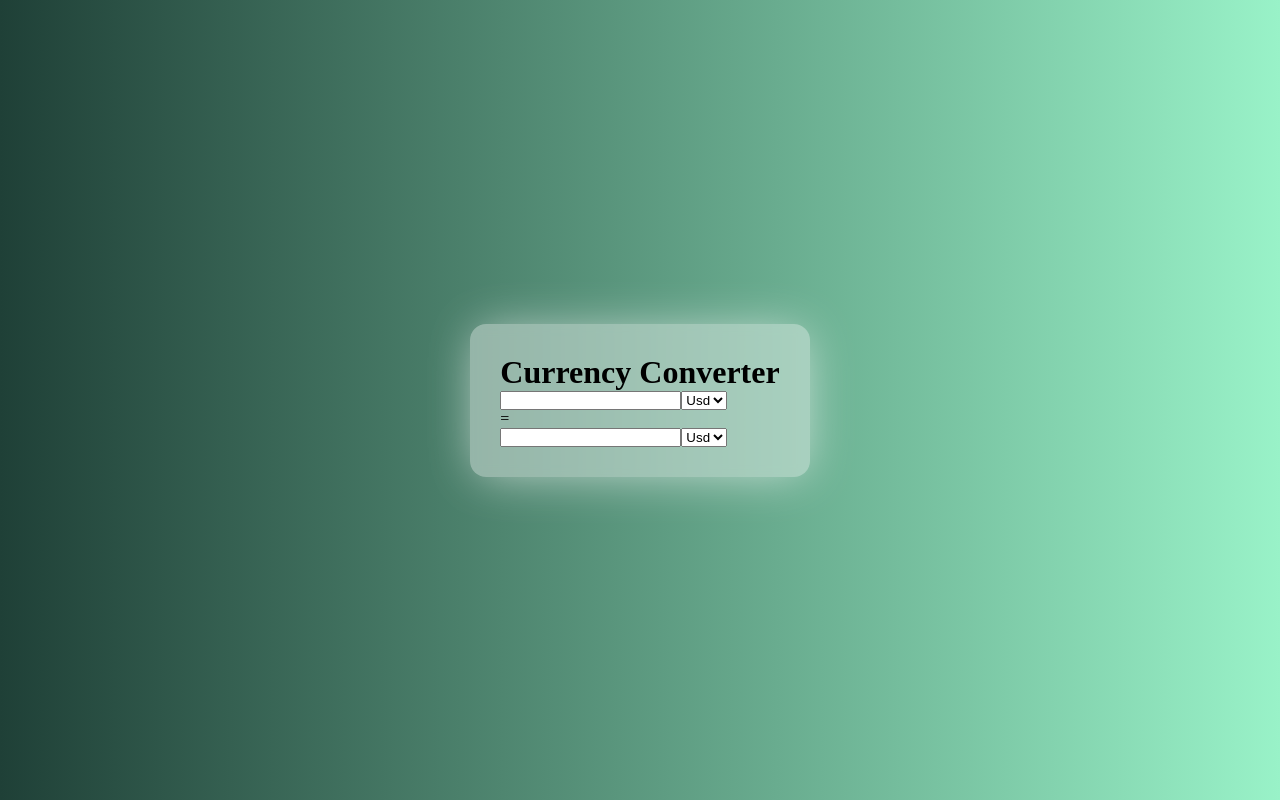
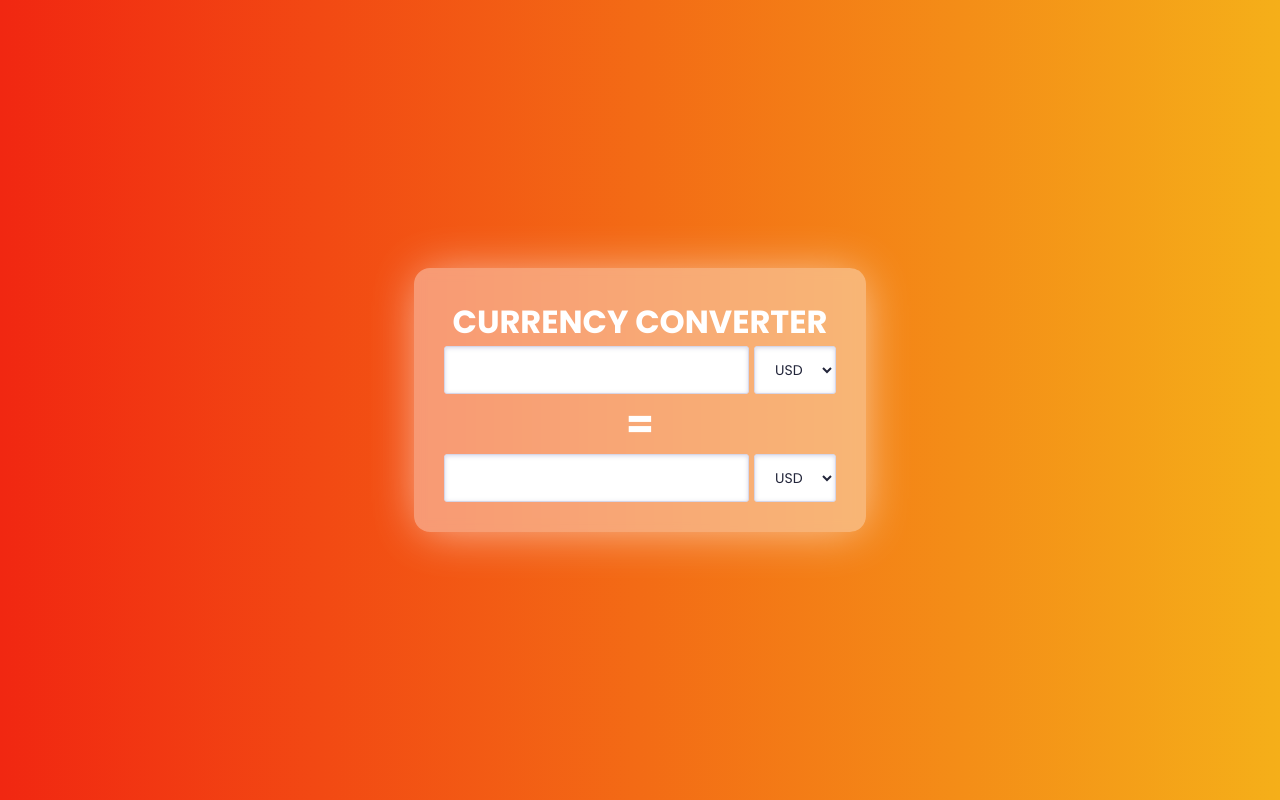
Before and after one commit to RanaHuzaima/Currency-Converter, a React (Vite) app: page / in a window 1280 px wide. Built offline with nearby package versions, Linux system fonts and the light colour scheme.

Commit message:
add some css

```diff
--- a/src/App.css
+++ b/src/App.css
@@ -1,7 +1,10 @@
+@import url('https://fonts.googleapis.com/css2?family=Poppins:ital,wght@0,100;0,300;0,400;0,500;0,700;0,900;1,800&display=swap');
 * {
   margin: 0;
   padding: 0;
   box-sizing: border-box;
+  font-family: 'Poppins';
+  text-transform: uppercase;
 }
 html,
 body {
@@ -12,7 +15,7 @@ body {
   display: flex;
   align-items: center;
   justify-content: center;
-  background: linear-gradient(to right, #1f4037, #99f2c8);
+  background: linear-gradient(to right, #f12711, #f5af19);
 }
 .main {
   height: auto;
@@ -25,4 +28,58 @@ body {
   box-shadow: 1px 2px 48px -6px rgba(255, 255, 255, 0.66);
   -webkit-box-shadow: 1px 2px 48px -6px rgba(255, 255, 255, 0.66);
   -moz-box-shadow: 1px 2px 48px -6px rgba(255, 255, 255, 0.66);
+  display: flex;
+  flex-direction: column;
+  align-items: center;
+  justify-content: center;
 }
+input{
+
+    position: relative;
+    cursor: text;
+    font-size: 14px;
+    line-height: 20px;
+    padding: 0 16px;
+    height: 48px;
+    background-color: #fff;
+    border: 1px solid #d6d6e7;
+    border-radius: 3px;
+    color: rgb(35, 38, 59);
+    box-shadow: inset 0 1px 4px 0 rgb(119 122 175 / 30%);
+    overflow: hidden;
+    transition: all 100ms ease-in-out;
+    outline: none;
+}
+input:focus {
+    border-color: #3c4fe0;
+    box-shadow: 0 1px 0 0 rgb(35 38 59 / 5%);
+}
+select{
+    position: relative;
+    cursor: text;
+    font-size: 14px;
+    line-height: 20px;
+    padding: 0 16px;
+    height: 48px;
+    background-color: #fff;
+    border: 1px solid #d6d6e7;
+    border-radius: 3px;
+    color: rgb(35, 38, 59);
+    box-shadow: inset 0 1px 4px 0 rgb(119 122 175 / 30%);
+    overflow: hidden;
+    transition: all 100ms ease-in-out;
+    margin-left: 5px;
+
+}
+select:focus {
+    border-color: #3c4fe0b5;
+    box-shadow: 0 1px 0 0 rgb(35 38 59 / 5%);
+}
+.equal{
+    font-size: 40px;
+    font-weight: bold;
+    color: white;
+}
+h1{
+    color: white;
+}
```
